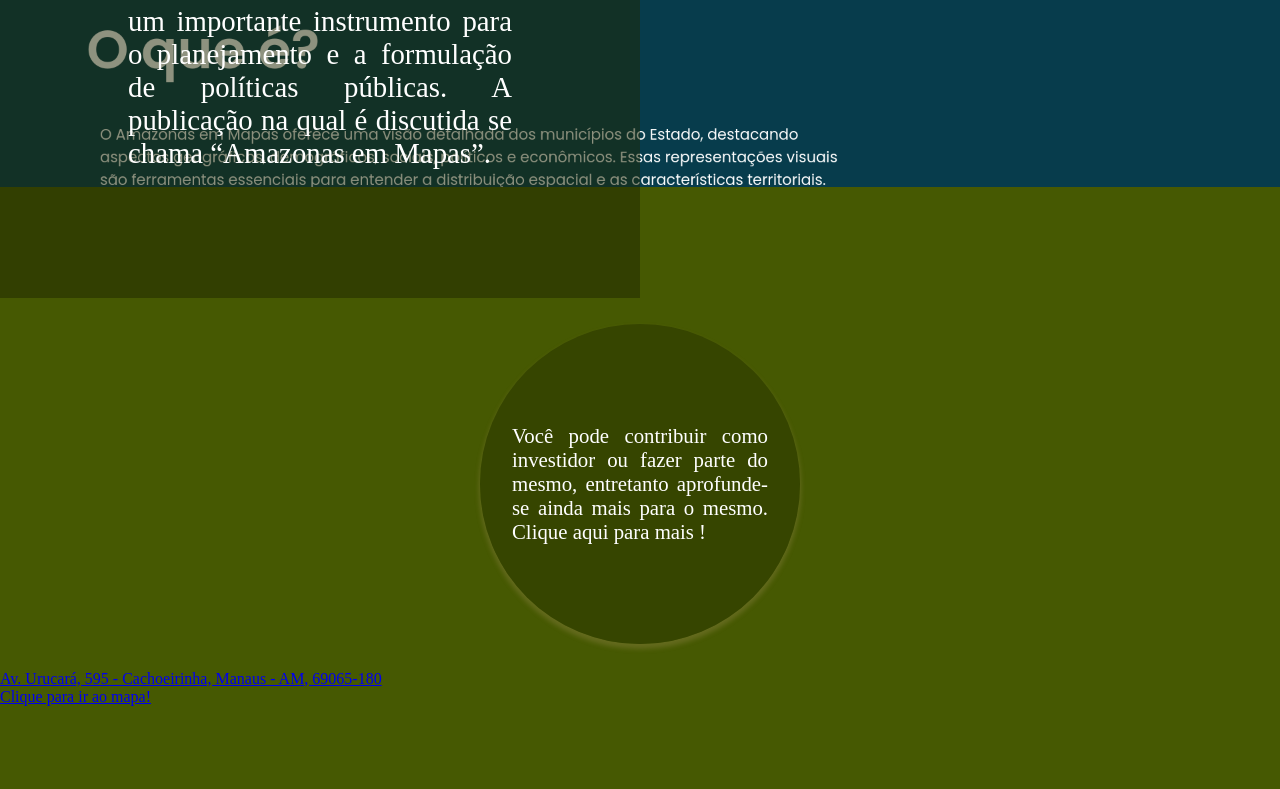
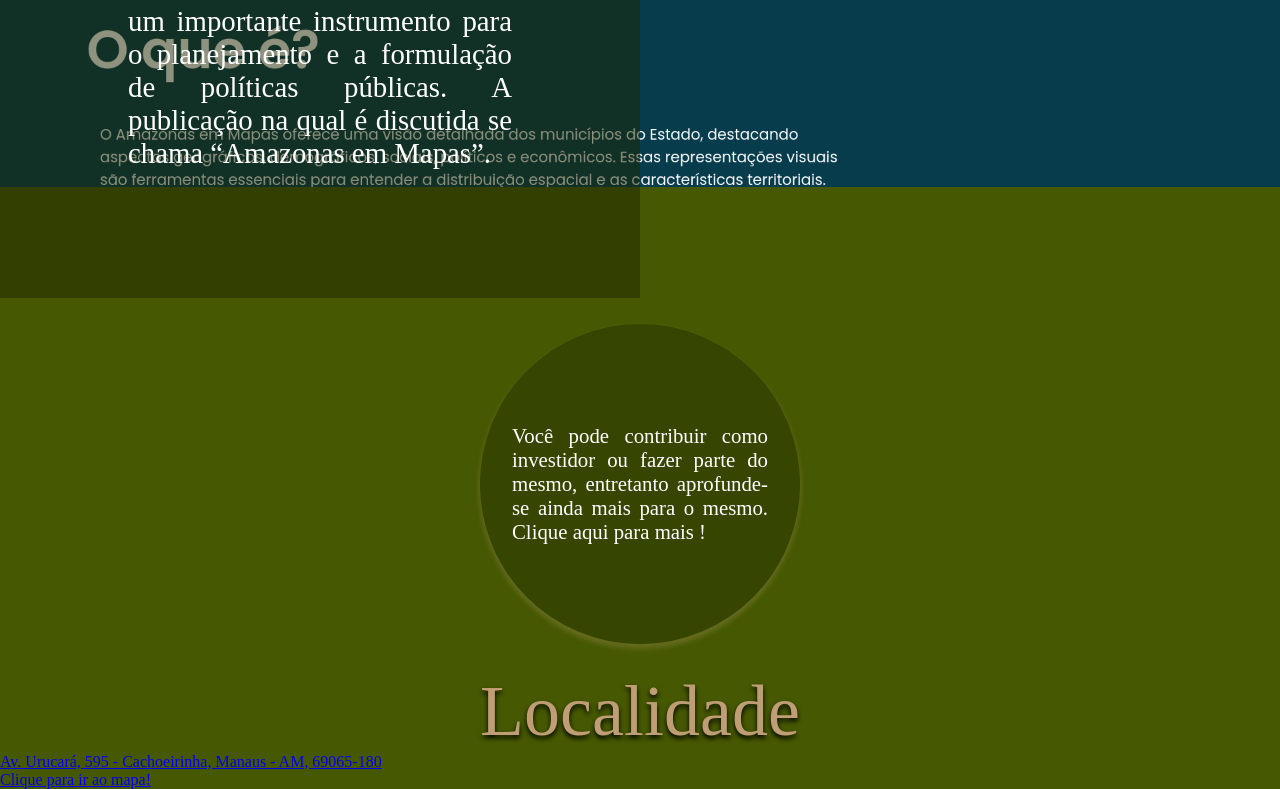
Before and after one commit to BergsonDev/quem_e_sedecti, a plain HTML site: page index.html in a window 1280 px wide. Shown: the part 5544-6333 px from the top of the page. Before the commit the page ends 6250 px from the top, so only its background shows below. Drawn offline with Linux system fonts and the light colour scheme; a web font is replaced by a local one.

Commit message:
Arrumando a localidade

```diff
--- a/index.html
+++ b/index.html
@@ -122,6 +122,9 @@
             </div>
         </div>
         <div class="locale">
+            <div class="title">
+                <p>Localidade</p>
+            </div>
             <a href="https://maps.app.goo.gl/oqhqJ7jwuqcVik897">
                 <div class="content-locale">
                     <div class="content-text">
```
